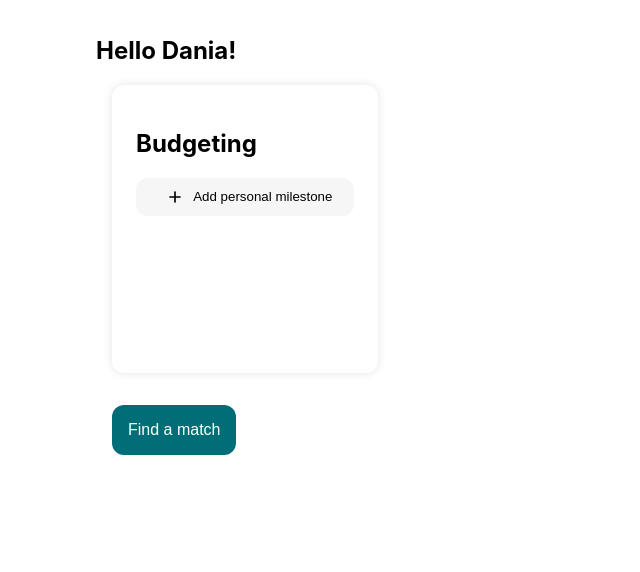
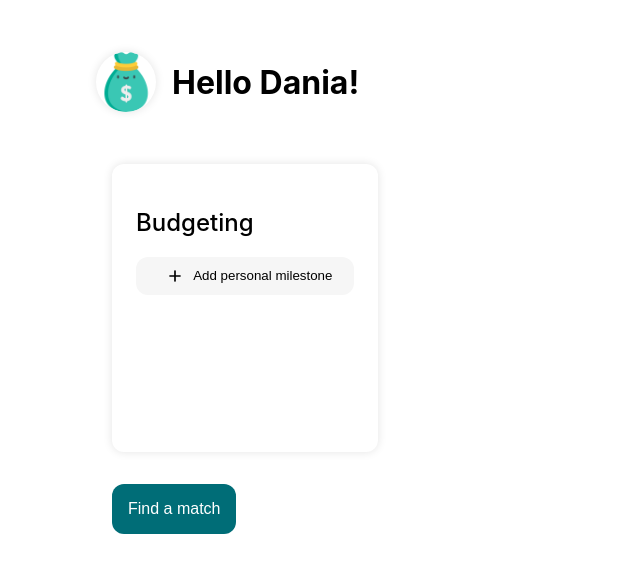
Before and after one commit to Dania-h/moneymate, a React (Vite) app in the folder frontend/: page / in a window 1280 px wide. Shown: the top 572 px of the page, without its empty margins (0-640 px from the left). Built offline with nearby package versions, Linux system fonts and the light colour scheme.

Commit message:
Updated the user welcome ui

```diff
--- a/frontend/src/App.jsx
+++ b/frontend/src/App.jsx
@@ -1,4 +1,4 @@
-import User from "./User";
+import User from "./User/User";
 
 function App() {
 
--- a/frontend/src/GoalCard/GoalCard.css
+++ b/frontend/src/GoalCard/GoalCard.css
@@ -5,6 +5,11 @@
     padding: 1.5rem;
     margin: 1rem;
     border-radius: 12px;
+}
+
+.goal-card h2 {
+    font-size: 1.5rem;
+    font-weight: 500;
 }
 
 .goal {
--- a/frontend/src/User.jsx
+++ /dev/null
@@ -1,16 +0,0 @@
-import Button from "./Button/Button";
-import GoalCard from "./GoalCard/GoalCard"
-
-function User() {
-
-    return(
-        <section>
-        <h1>Hello Dania!</h1>
-        <GoalCard />
-        <Button text="Find a match" />
-    </section>
-    );
-
-}
-
-export default User
--- /dev/null
+++ b/frontend/src/User/User.css
@@ -0,0 +1,19 @@
+h1 {
+    font-size: 2rem;
+}
+
+.hello-user {
+    display: flex;
+    align-items: center;
+    height: 100px;
+    padding: 1rem 0;
+}
+
+.profile-pic {
+    position: relative;
+    box-shadow: 0px 0px 10px 0px #E4E4E4;
+    height: 60%;
+    border-radius: 50%;
+    object-fit: contain;
+    margin-right: 1rem;
+}
--- /dev/null
+++ b/frontend/src/User/User.jsx
@@ -0,0 +1,20 @@
+import Button from "../Button/Button"
+import GoalCard from "../GoalCard/GoalCard"
+import profile from "../assets/money_1141783.png"
+import "./User.css"
+
+function User() {
+  return (
+    <section>
+      <div className="hello-user">
+        <img className="profile-pic" src={profile} alt="profile picture" />
+        <h1>Hello Dania!</h1>
+      </div>
+
+      <GoalCard />
+      <Button text="Find a match" />
+    </section>
+  );
+}
+
+export default User;
--- a/package.json
+++ b/package.json
@@ -1,5 +1,6 @@
 {
   "dependencies": {
-    "prop-types": "^15.8.1"
+    "prop-types": "^15.8.1",
+    "react-router-dom": "^6.26.2"
   }
 }
```
Also changed, not shown: 1 other file (tests, documents, lock files or other folders).
